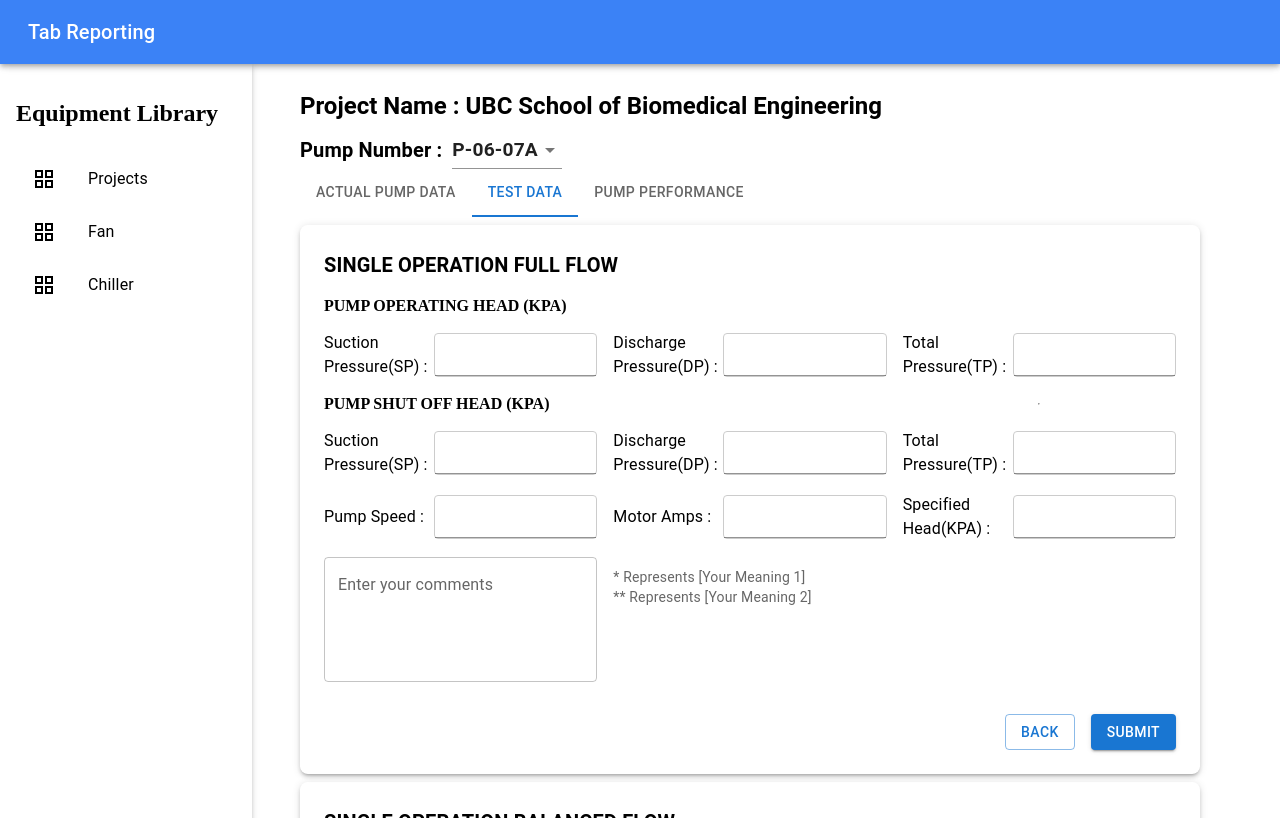
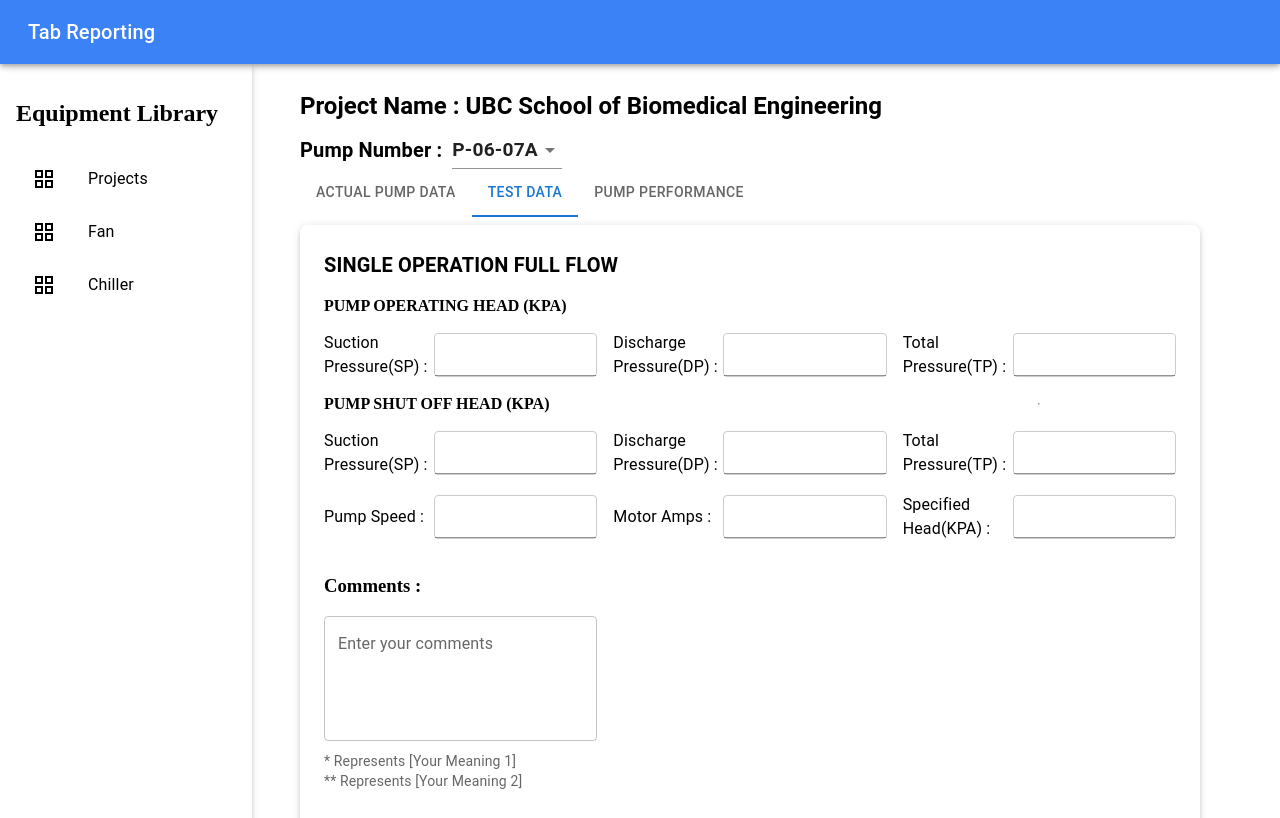
Before and after one commit to harshadyadav8485/ReactViteProject, a React (Vite) app: page /actualPump in a window 1280 px wide. Both pictures are taken after a click on the tab "TEST DATA". Built offline with nearby package versions, Linux system fonts and the light colour scheme.

Commit message:
Change Comment Section Design

```diff
--- a/src/Pages/ActualPump.jsx
+++ b/src/Pages/ActualPump.jsx
@@ -204,9 +204,30 @@
                     </TableCell>
                   </TableRow>
                 ))}
+
               </TableBody>
             </Table>
           </TableContainer>
+
+            <Box width="100%">
+                  <h3 style={{ alignSelf: "flex-start" }}>Comments :</h3>
+                  <TextField
+                    fullWidth
+                    label="Enter your comments"
+                    multiline
+                    rows={4}
+                    variant="outlined"
+                    value={comments}
+                    onChange={handleCommentChange}
+                    placeholder="Use '*' for some meaning and '**' for another meaning..."
+                    style={{ width: "100%" }}
+                  />
+                  <Typography variant="body2" color="textSecondary" style={{ marginTop: "10px", textAlign: "left" }}>
+                    * Represents [Your Meaning 1] <br />
+                    ** Represents [Your Meaning 2]
+                  </Typography>
+            </Box>
+
         </>
       )}
       </Box>
@@ -356,6 +377,8 @@
                   />
                 </Box>
 
+                <Box width="100%">
+                  <h3 style={{ alignSelf: "flex-start" }}>Comments :</h3>
                   <TextField
                     fullWidth
                     label="Enter your comments"
@@ -365,11 +388,15 @@
                     value={comments}
                     onChange={handleCommentChange}
                     placeholder="Use '*' for some meaning and '**' for another meaning..."
+                    style={{ width: "100%" }}
                   />
-                <Typography variant="body2" color="textSecondary" style={{ marginTop: "10px" }}>
+                  <Typography variant="body2" color="textSecondary" style={{ marginTop: "10px", textAlign: "left" }}>
                     * Represents [Your Meaning 1] <br />
                     ** Represents [Your Meaning 2]
                   </Typography>
+                </Box>
+
+
               </Box>
               <Box display="flex" justifyContent="flex-end" sx={{mt:2}}>
                     <Button
@@ -528,6 +555,8 @@
                   />
                 </Box>
 
+                <Box width="100%">
+                  <h3 style={{ alignSelf: "flex-start" }}>Comments :</h3>
                   <TextField
                     fullWidth
                     label="Enter your comments"
@@ -537,11 +566,13 @@
                     value={comments}
                     onChange={handleCommentChange}
                     placeholder="Use '*' for some meaning and '**' for another meaning..."
+                    style={{ width: "100%" }}
                   />
-                <Typography variant="body2" color="textSecondary" style={{ marginTop: "10px" }}>
+                  <Typography variant="body2" color="textSecondary" style={{ marginTop: "10px", textAlign: "left" }}>
                     * Represents [Your Meaning 1] <br />
                     ** Represents [Your Meaning 2]
                   </Typography>
+                </Box>
               </Box>
 
               <Box display="flex" justifyContent="flex-end" sx={{mt:2}}>
@@ -702,6 +733,8 @@
                   />
                 </Box>
 
+                <Box width="100%">
+                  <h3 style={{ alignSelf: "flex-start" }}>Comments :</h3>
                   <TextField
                     fullWidth
                     label="Enter your comments"
@@ -711,11 +744,13 @@
                     value={comments}
                     onChange={handleCommentChange}
                     placeholder="Use '*' for some meaning and '**' for another meaning..."
+                    style={{ width: "100%" }}
                   />
-              <Typography variant="body2" color="textSecondary" style={{ marginTop: "10px" }}>
+                  <Typography variant="body2" color="textSecondary" style={{ marginTop: "10px", textAlign: "left" }}>
                     * Represents [Your Meaning 1] <br />
                     ** Represents [Your Meaning 2]
                   </Typography>
+                </Box>
 
               </Box>
               <Box display="flex" justifyContent="flex-end" sx={{mt:2}}>
@@ -875,6 +910,9 @@
                     }}
                   />
                 </Box>
+
+                <Box width="100%">
+                  <h3 style={{ alignSelf: "flex-start" }}>Comments :</h3>
                   <TextField
                     fullWidth
                     label="Enter your comments"
@@ -884,11 +922,13 @@
                     value={comments}
                     onChange={handleCommentChange}
                     placeholder="Use '*' for some meaning and '**' for another meaning..."
+                    style={{ width: "100%" }}
                   />
-                <Typography variant="body2" color="textSecondary" style={{ marginTop: "10px" }}>
+                  <Typography variant="body2" color="textSecondary" style={{ marginTop: "10px", textAlign: "left" }}>
                     * Represents [Your Meaning 1] <br />
                     ** Represents [Your Meaning 2]
                   </Typography>
+                </Box>
 
               </Box>
               <Box display="flex" justifyContent="flex-end" sx={{mt:2}}>
@@ -1053,13 +1093,8 @@
                 </Box>
               </Box>
 
-            </Box>
-          </Box>
-        </>
-)}
-
-        <Container maxWidth="md" style={{ marginTop: "25px"}}>
-          <h3>Comments Section</h3>
+              <Box width="100%">
+                  <h3 style={{ alignSelf: "flex-start" }}>Comments :</h3>
                   <TextField
                     fullWidth
                     label="Enter your comments"
@@ -1069,12 +1104,18 @@
                     value={comments}
                     onChange={handleCommentChange}
                     placeholder="Use '*' for some meaning and '**' for another meaning..."
+                    style={{ width: "100%" }}
                   />
-          <Typography variant="body2" color="textSecondary" style={{ marginTop: "10px" }}>
+                  <Typography variant="body2" color="textSecondary" style={{ marginTop: "10px", textAlign: "left" }}>
                     * Represents [Your Meaning 1] <br />
                     ** Represents [Your Meaning 2]
                   </Typography>
-        </Container>
+                </Box>
+
+            </Box>
+          </Box>
+        </>
+)}
 
 <Box display="flex" justifyContent="flex-end" sx={{ mt: 2 }}>
         <Button variant="outlined"sx={{ mr: 2 }} onClick={() => navigate(-1)}>
```
Lines whose indentation alone changed are shown as unchanged.
